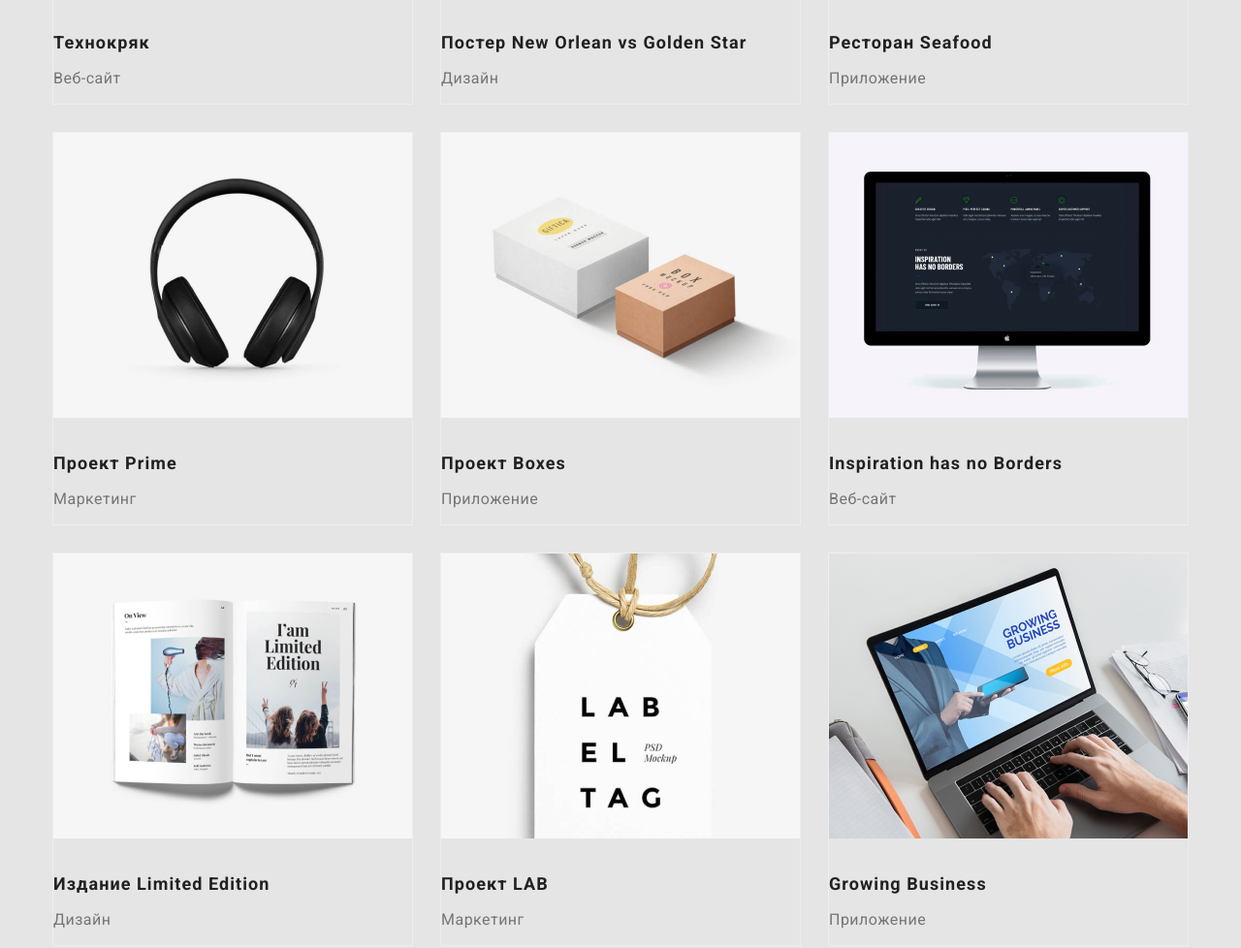
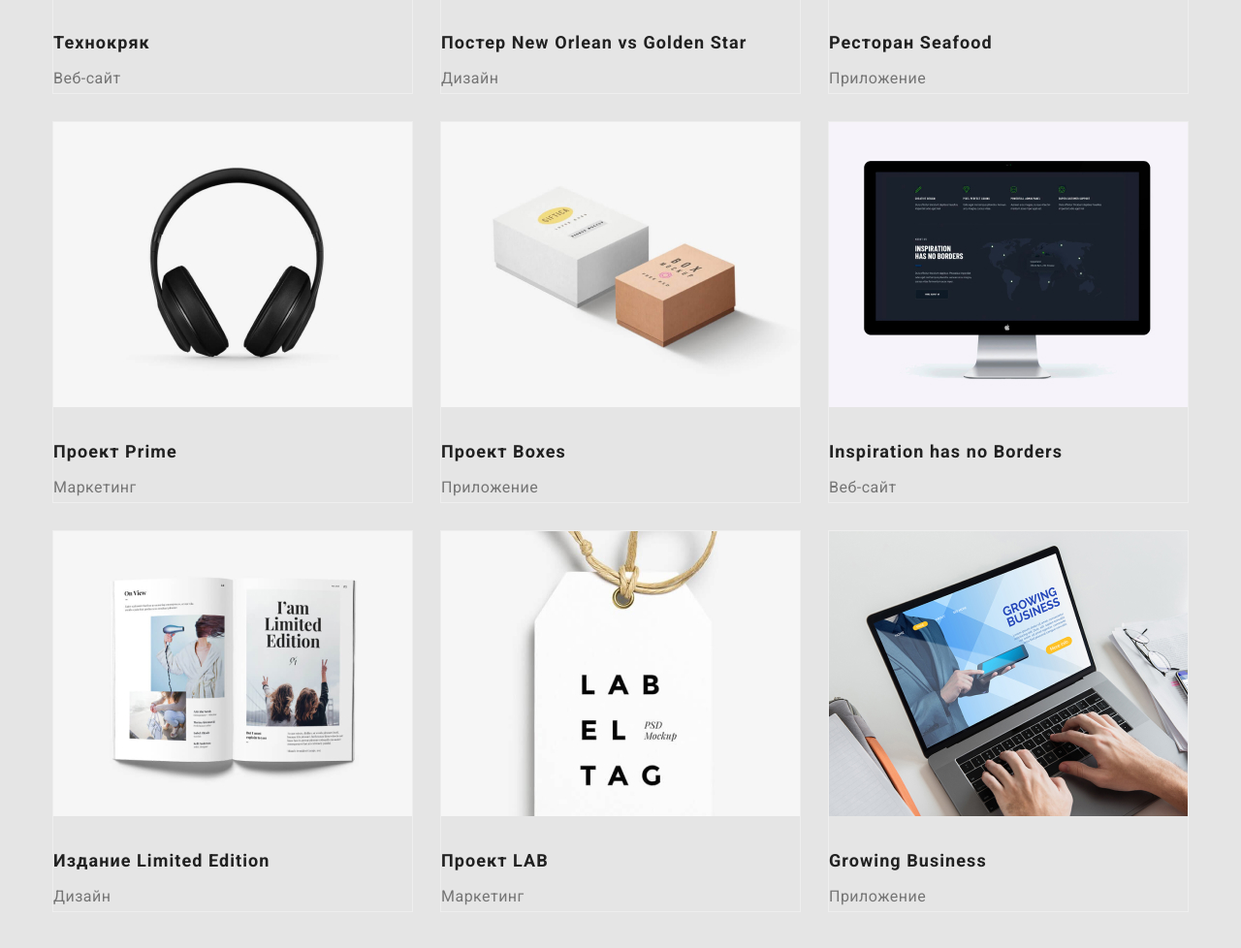
Before and after one commit to BelikSergey/goit-markup-hw-03, a plain HTML site: page portfolio.html in a window 1280 px wide. Shown: the part 563-1541 px from the top of the page at 97% size. Drawn offline with nearby package versions, Linux system fonts and the light colour scheme.

Commit message:
убрал жесткий размер блока на размер через calc

```diff
--- a/css/portfolio.css
+++ b/css/portfolio.css
@@ -185,8 +185,8 @@ body {
 }
 
 .examples {
-  display: block;
-  width: 370px;
+  display: inline-block;
+  /* width: 370px; */
 
   text-decoration: none;
   color: var(--text-color-w);
@@ -196,8 +196,9 @@ body {
 }
 
 .item-examples {
-  width: 370px;
-  height: 404px;
+  width: calc:((100% - 60px) / 3);
+  /* width: 370px; */
+  /* height: 404px; */
   outline: 1px solid #eeeeee;
   margin-right: 30px;
 }
```
